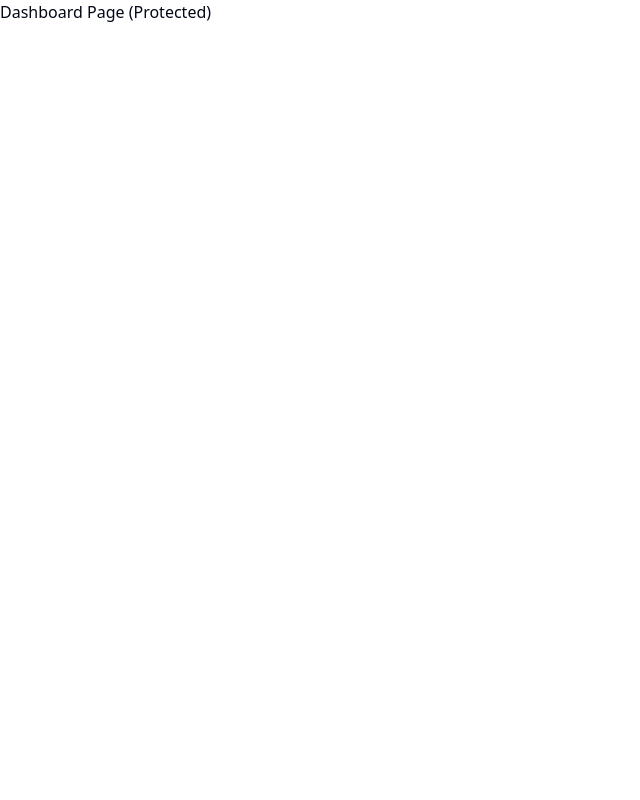
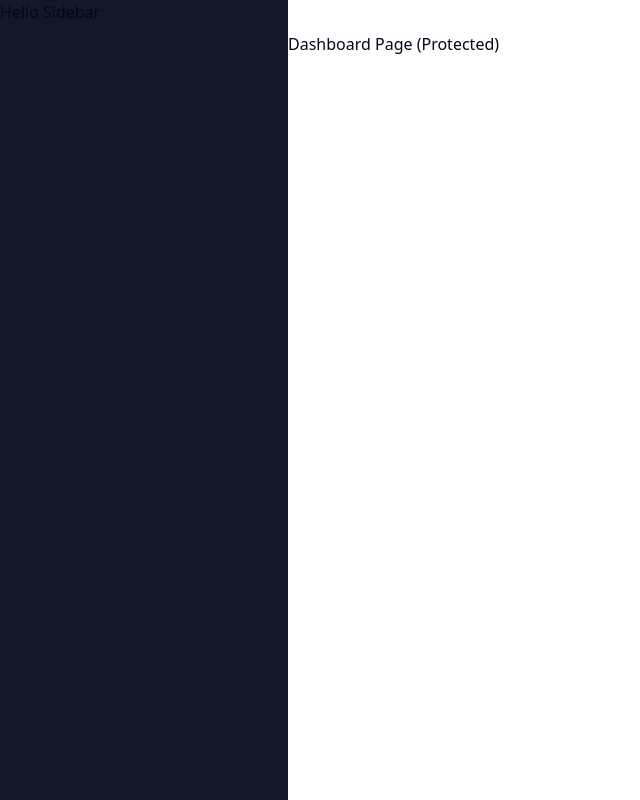
Before and after one commit to d-ngnr/ai-saas, a Next.js app: page /dashboard in a window 1280 px wide. Shown: the whole page, without its empty margins (0-640 px from the left). Built offline with nearby package versions, Linux system fonts and the light colour scheme.

Commit message:
Add Sidebar and Navbar components

```diff
--- a/app/(dashboard)/(routes)/dashboard/page.tsx
+++ b/app/(dashboard)/(routes)/dashboard/page.tsx
@@ -1,3 +1,9 @@
+import { UserButton } from "@clerk/nextjs";
 export default function DashboardPage() {
-  return <div>Dashboard Page (Protected)</div>;
+  return (
+    <div>
+      <p>Dashboard Page (Protected)</p>
+      <UserButton afterSignOutUrl="/" />
+    </div>
+  );
 }
--- /dev/null
+++ b/app/(dashboard)/layout.tsx
@@ -0,0 +1,16 @@
+import Navbar from "@/components/navbar";
+const DashboardLayout = ({ children }: { children: React.ReactNode }) => {
+  return (
+    <div className="h-full relative">
+      <div className="hidden h-full md:flex md:w-72 md:flex-col md:fixed md:inset-y-0 z-[80] bg-gray-900">
+        Hello Sidebar
+      </div>
+      <main className="md:pl-72">
+        <Navbar />
+        {children}
+      </main>
+    </div>
+  );
+};
+
+export default DashboardLayout;
--- /dev/null
+++ b/components/navbar.tsx
@@ -0,0 +1,14 @@
+import { Button } from "@/components/ui/button";
+import { Menu } from "lucide-react";
+
+const Navbar = () => {
+  return (
+    <div className="flex items-center p-4">
+      <Button variant="ghost" size="icon" className="md:hidden">
+        <Menu />
+      </Button>
+    </div>
+  );
+};
+
+export default Navbar;
```
